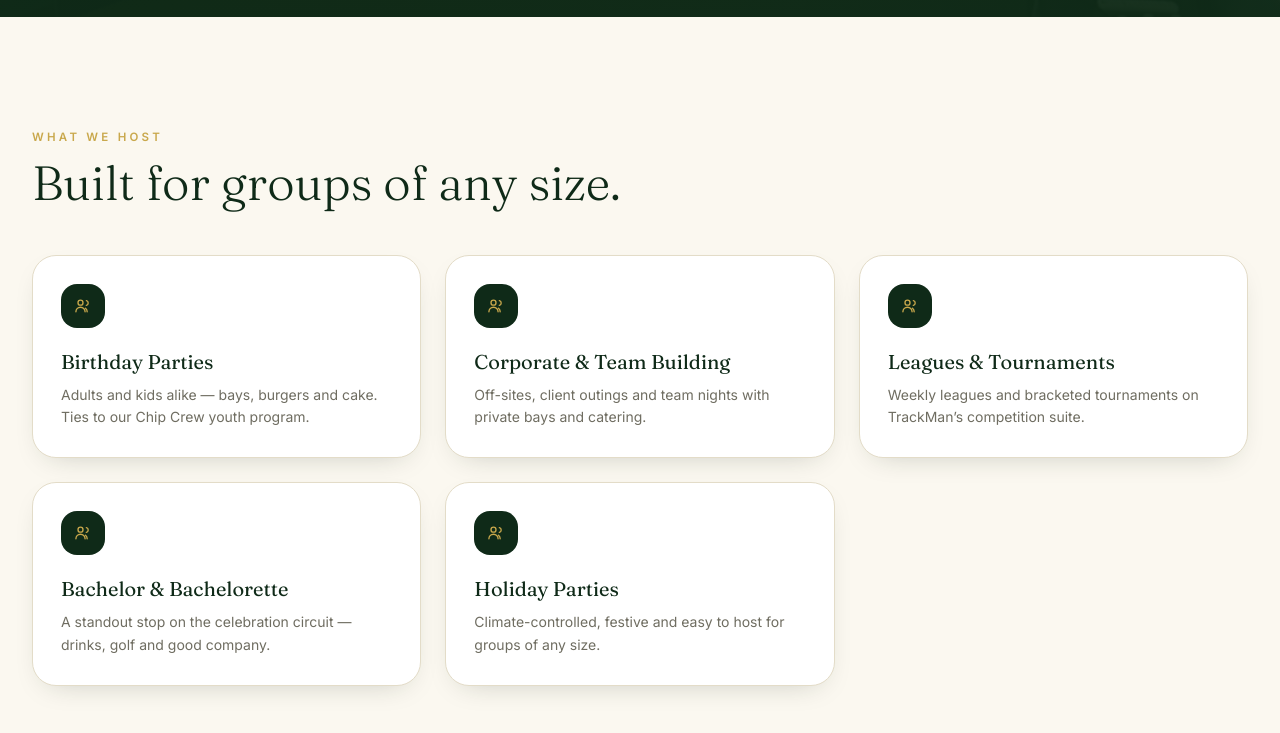
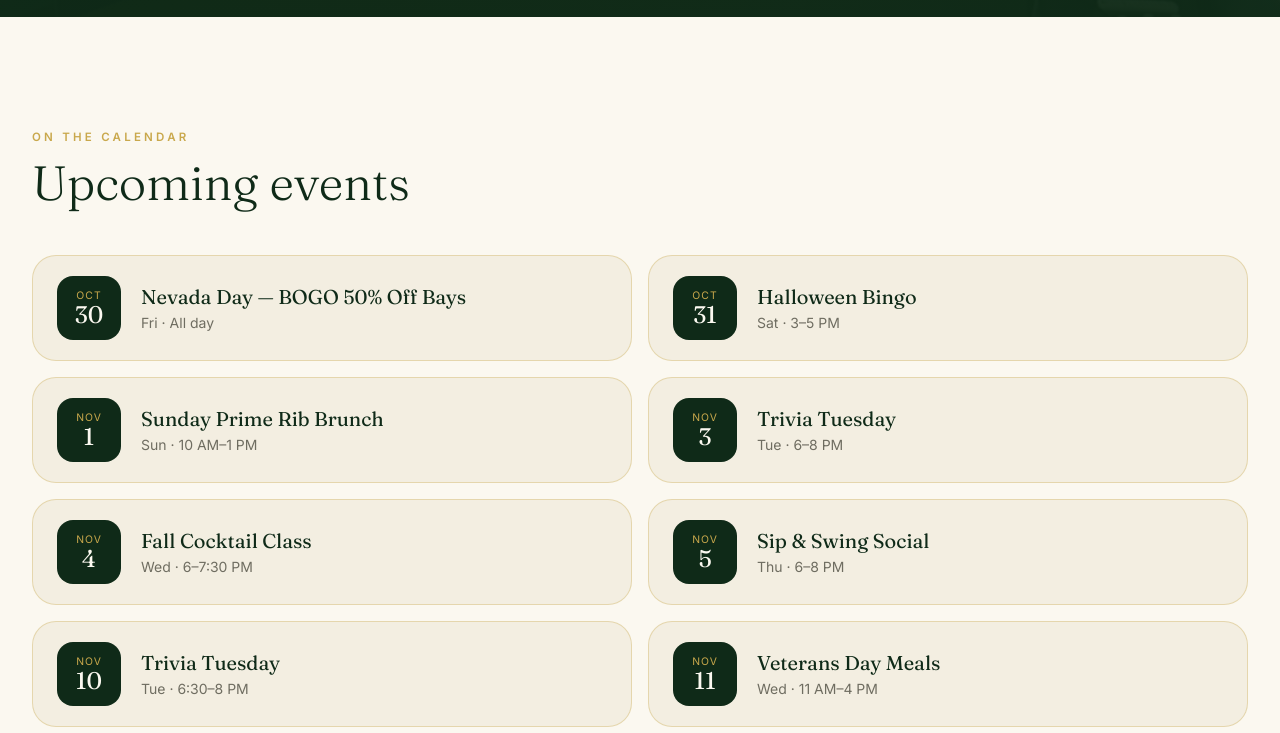
Before and after one commit to cjmizell13-ai/chipshots-web, a Next.js app: page /events in a window 1280 px wide. Shown: the part 560-1293 px from the top of the page. Built offline with nearby package versions, Linux system fonts and the light colour scheme.

Commit message:
Add upcoming events calendar to the top of the events page
Rows hide themselves the day after their date via UntilDate.

Co-Authored-By: Claude Opus 5.5 <noreply@anthropic.com>
Claude-Session: https://claude.ai/code/session_01Pw5rTfpiriSuEo3wEna1D5

```diff
--- a/src/app/events/page.tsx
+++ b/src/app/events/page.tsx
@@ -5,7 +5,21 @@ import { Reveal, Stagger, StaggerItem } from "@/components/ui/motion";
 import { ButtonLink } from "@/components/ui/button";
 import { Icon } from "@/components/ui/icons";
 import EventForm from "@/components/forms/EventForm";
-import { img, eventTypes } from "@/lib/site";
+import UntilDate from "@/components/ui/UntilDate";
+import { img, eventTypes, upcomingEvents } from "@/lib/site";
+
+// Dates are plain YYYY-MM-DD; parse at noon UTC so the month/day/weekday
+// never shift across a timezone boundary.
+function dateParts(ymd: string) {
+  const d = new Date(`${ymd}T12:00:00Z`);
+  const fmt = (o: Intl.DateTimeFormatOptions) =>
+    new Intl.DateTimeFormat("en-US", { ...o, timeZone: "UTC" }).format(d);
+  return {
+    month: fmt({ month: "short" }),
+    day: fmt({ day: "numeric" }),
+    weekday: fmt({ weekday: "short" }),
+  };
+}
 
 export const metadata: Metadata = {
   title: "Events & Parties",
@@ -23,6 +37,45 @@ export default function Events() {
         intro="Private bays, food from the kitchen and a full bar — under one roof and out of the heat. Tell us what you're celebrating and we'll handle the rest."
         image={img.bayRoomWide}
       />
+
+      {/* ============================================== UPCOMING ===== */}
+      <section className="mx-auto max-w-7xl px-5 pt-20 sm:px-8 sm:pt-28">
+        <Reveal>
+          <div className="max-w-2xl">
+            <p className="eyebrow text-gold">On the calendar</p>
+            <h2 className="font-display mt-3 text-4xl font-light text-green-deep sm:text-5xl">
+              Upcoming events
+            </h2>
+          </div>
+        </Reveal>
+        <ul className="mt-12 grid gap-4 md:grid-cols-2">
+          {upcomingEvents.map((e) => {
+            const { month, day, weekday } = dateParts(e.date);
+            return (
+              <UntilDate key={e.date + e.title} until={e.date}>
+                <li className="flex items-center gap-5 rounded-3xl border border-gold/35 bg-cream-2 px-6 py-5">
+                  <div className="flex h-16 w-16 shrink-0 flex-col items-center justify-center rounded-2xl bg-green-deep text-cream">
+                    <span className="text-[0.65rem] uppercase tracking-widest text-gold">
+                      {month}
+                    </span>
+                    <span className="font-display text-2xl leading-none">
+                      {day}
+                    </span>
+                  </div>
+                  <div className="flex-1">
+                    <p className="font-display text-xl text-green-deep">
+                      {e.title}
+                    </p>
+                    <p className="mt-0.5 text-sm text-muted">
+                      {weekday} · {e.time}
+                    </p>
+                  </div>
+                </li>
+              </UntilDate>
+            );
+          })}
+        </ul>
+      </section>
 
       {/* ============================================== EVENT TYPES ===== */}
       <section className="mx-auto max-w-7xl px-5 py-20 sm:px-8 sm:py-28">
--- a/src/lib/site.ts
+++ b/src/lib/site.ts
@@ -532,6 +532,27 @@ export const football = {
   note: "All ages welcome",
 };
 
+// Upcoming events calendar at the top of /events. `date` is YYYY-MM-DD;
+// each row hides itself the day after via <UntilDate>, so past events drop
+// off without a redeploy. Add new months to the end of the list.
+export type ScheduledEvent = { date: string; title: string; time: string };
+export const upcomingEvents: ScheduledEvent[] = [
+  { date: "2026-10-30", title: "Nevada Day — BOGO 50% Off Bays", time: "All day" },
+  { date: "2026-10-31", title: "Halloween Bingo", time: "3–5 PM" },
+  { date: "2026-11-01", title: "Sunday Prime Rib Brunch", time: "10 AM–1 PM" },
+  { date: "2026-11-03", title: "Trivia Tuesday", time: "6–8 PM" },
+  { date: "2026-11-04", title: "Fall Cocktail Class", time: "6–7:30 PM" },
+  { date: "2026-11-05", title: "Sip & Swing Social", time: "6–8 PM" },
+  { date: "2026-11-10", title: "Trivia Tuesday", time: "6:30–8 PM" },
+  { date: "2026-11-11", title: "Veterans Day Meals", time: "11 AM–4 PM" },
+  { date: "2026-11-13", title: "Wine Tasting", time: "6–8 PM" },
+  { date: "2026-11-17", title: "Trivia Tuesday", time: "6:30–8 PM" },
+  { date: "2026-11-19", title: "Music Bingo", time: "6:30–8 PM" },
+  { date: "2026-11-24", title: "Trivia Tuesday", time: "6:30–8 PM" },
+  { date: "2026-11-26", title: "Thanksgiving Buffet", time: "10 AM–4 PM" },
+  { date: "2026-11-28", title: "Holiday Market", time: "10 AM–2 PM" },
+];
+
 // Daily specials, shown above the menu on /food-drink as banners styled like
 // the football one. Sunday brunch runs the first Sunday of each month only.
 export type DailySpecial = {
```
